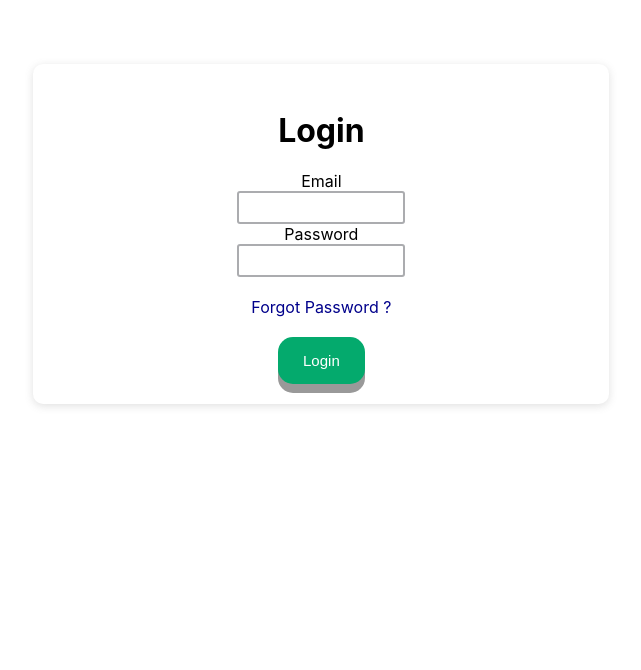
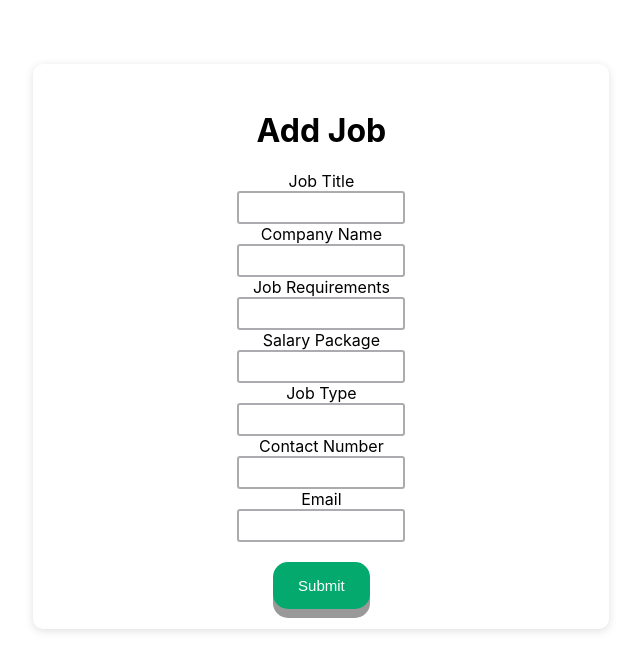
Before and after one commit to vishva0903/Carrier-Guidence, a React (Create React App) app in the folder client/: page /admin/AddJob in a window 1280 px wide. Shown: the top 670 px of the page, without its empty margins (325-966 px from the left). Built offline with nearby package versions, Linux system fonts and the light colour scheme.

Commit message:
testing3

```diff
--- a/client/src/scenes/admin/Job/AddJob/AddJob.jsx
+++ b/client/src/scenes/admin/Job/AddJob/AddJob.jsx
@@ -13,38 +13,55 @@
         console.log(form);
     }
 
-    const navigate = useNavigate();
+
 
     const onSubmitHandler = async (event) => {
         event.preventDefault();
-        await axios.post("http://localhost:3000/Job", form)
+        await axios.post("http://localhost:2000/job/addJOB", form)
             .then((response) => {
                 console.log(response.data);
-                navigate("/Job");
+
             })
             .catch((err) => console.log(err));
     };
-    const navigateToJob = () => {
-        navigate('/Job');
-    }
+
     return (
         <>
             <div class="loginbody">
                 <form className='signup-form' layout="vertical" onSubmit={onSubmitHandler}>
 
-                    <h1>Login</h1>
+                    <h1>Add Job</h1>
                     <label>
-                        <div class="logemail">
-                            <div class="Email">Email</div>
-                            <div class="Email1"><input type="text" name="Email" onChange={onChangeHandler} /><br></br></div>
+                        <div className="logjobTitle">
+                            <div className="jobTitle">Job Title</div>
+                            <div className="jobTitle1"><input type="text" name="jobTitle" onChange={onChangeHandler} /><br></br></div>
                         </div>
-                        <div class="logpassword">
-                            <div class="password">Password</div>
-                            <div className="password1"><input type="password" name="password" onChange={onChangeHandler} /><br /></div>
+                        <div className="logcompanyName">
+                            <div className="companyName">Company Name</div>
+                            <div className="companyName1"><input type="text" name="companyName" onChange={onChangeHandler} /><br /></div>
+                        </div>
+                        <div className="logjobRequirements">
+                            <div className="jobRequirements">Job Requirements</div>
+                            <div className="jobRequirements1"><input type="text" name="jobRequirements" onChange={onChangeHandler} /><br /></div>
+                        </div>
+                        <div className="logsalaryPackage">
+                            <div className="salaryPackage">Salary Package</div>
+                            <div className="salaryPackage1"><input type="text" name="salaryPackage" onChange={onChangeHandler} /><br /></div>
+                        </div>
+                        <div className="logjobType">
+                            <div className="jobType">Job Type</div>
+                            <div className="jobType1"><input type="text" name="jobType" onChange={onChangeHandler} /><br /></div>
+                        </div>
+                        <div className="logcontactNumber">
+                            <div className="contactNumber">Contact Number</div>
+                            <div className="contactNumber1"><input type="text" name="contactNumber" onChange={onChangeHandler} /><br /></div>
+                        </div>
+                        <div className="logemail">
+                            <div className="email">Email</div>
+                            <div className="email1"><input type="text" name="email" onChange={onChangeHandler} /><br /></div>
                         </div>
                     </label><br />
-                    <div class="forgot"><a href="http://localhost:3000/ForgotPassword">Forgot Password ?</a></div><br />
-                    <button class="but1" type='submit' onClick={navigateToJob}>Login</button><br /><br />
+                    <button class="but1" type='submit' onClick={()=>onSubmitHandler}>Submit</button><br /><br />
                 </form>
             </div>
         </>
```
